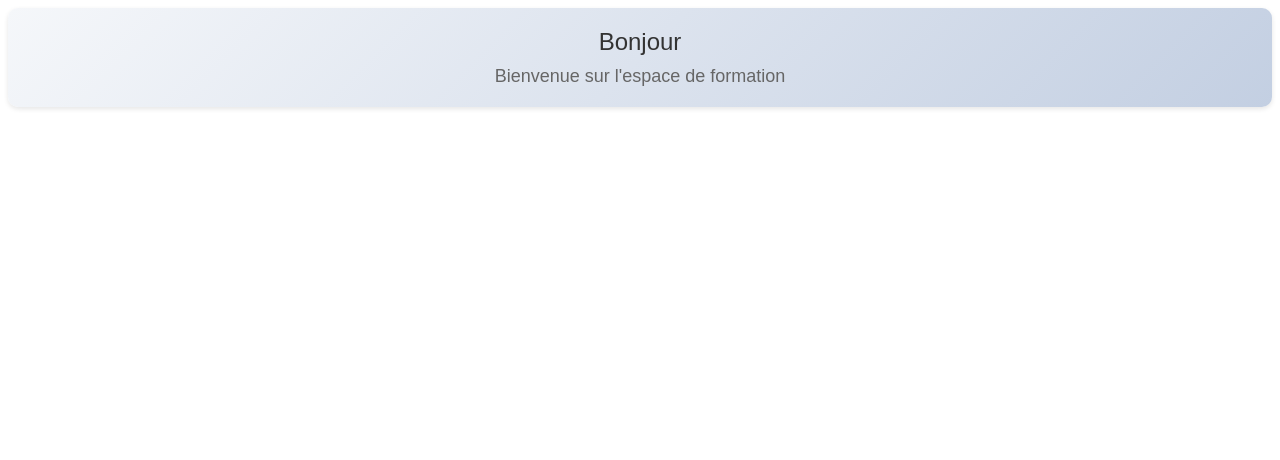
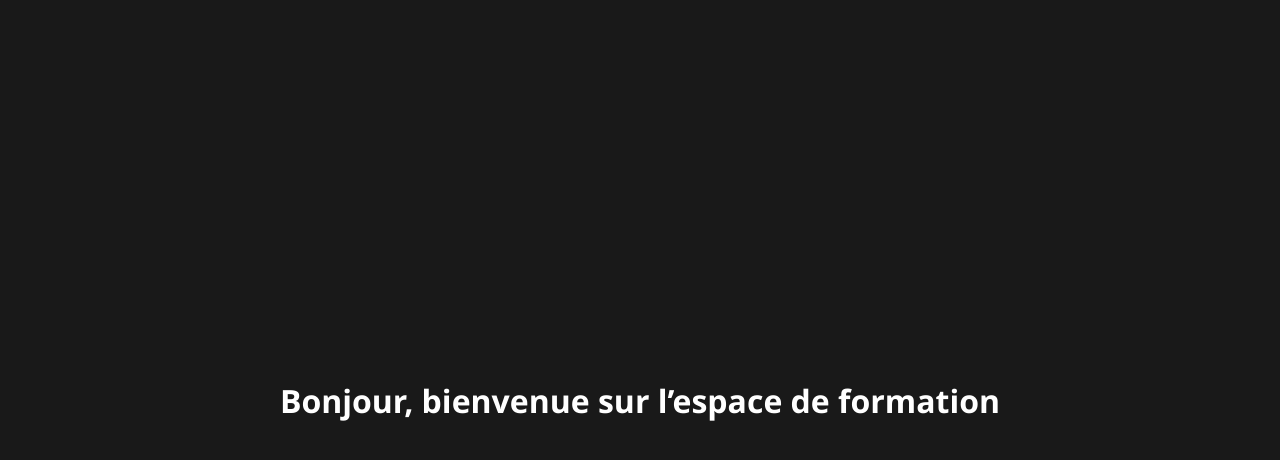
Before and after one commit to rodriguezimmermann/rodwidgets, a plain HTML site: page index.html in a window 1280 px wide. Drawn offline with Linux system fonts and the light colour scheme.

Commit message:
Update index.html

```diff
--- a/index.html
+++ b/index.html
@@ -1,49 +1,43 @@
 <!DOCTYPE html>
-<html>
+<html lang="fr">
 <head>
   <meta charset="UTF-8">
   <style>
-        .greeting-container {
-            font-family: 'Arial', sans-serif;
+    body {
+      background-color: #191919;
+      color: white;
+      font-family: 'Segoe UI', sans-serif;
+      display: flex;
+      justify-content: center;
+      align-items: center;
+      height: 100vh;
+      margin: 0;
       text-align: center;
-            padding: 20px;
-            background: linear-gradient(135deg, #f5f7fa 0%, #c3cfe2 100%);
-            border-radius: 10px;
-            box-shadow: 0 2px 5px rgba(0,0,0,0.1);
     }
-        .greeting {
-            font-size: 24px;
-            color: #333;
-            margin-bottom: 10px;
-        }
-        .welcome {
-            font-size: 18px;
-            color: #666;
+    h1 {
+      font-size: 2em;
     }
   </style>
 </head>
 <body>
-    <div class="greeting-container">
-        <div id="greetingText" class="greeting"></div>
-        <div class="welcome">Bienvenue sur l'espace de formation</div>
-    </div>
+  <h1 id="greeting">Bienvenue sur l’espace de formation</h1>
 
   <script>
-        function updateGreeting() {
-            const hour = new Date().getHours();
-            const greetingElement = document.getElementById('greetingText');
+    const greetingEl = document.getElementById('greeting');
+    const now = new Date();
+    const hour = now.getHours();
 
-            if (hour >= 5 && hour < 12) {
-                greetingElement.textContent = 'Bonjour';
-            } else if (hour >= 12 && hour < 18) {
-                greetingElement.textContent = 'Bon après-midi';
+    let greeting;
+
+    if (hour < 12) {
+      greeting = 'Bonjour';
+    } else if (hour < 18) {
+      greeting = 'Bon après-midi';
     } else {
-                greetingElement.textContent = 'Bonsoir';
-            }
+      greeting = 'Bonne soirée';
     }
 
-        updateGreeting();
-        setInterval(updateGreeting, 60000);
+    greetingEl.innerText = `${greeting}, bienvenue sur l’espace de formation`;
   </script>
 </body>
 </html>
```
Lines whose indentation alone changed are shown as unchanged.
